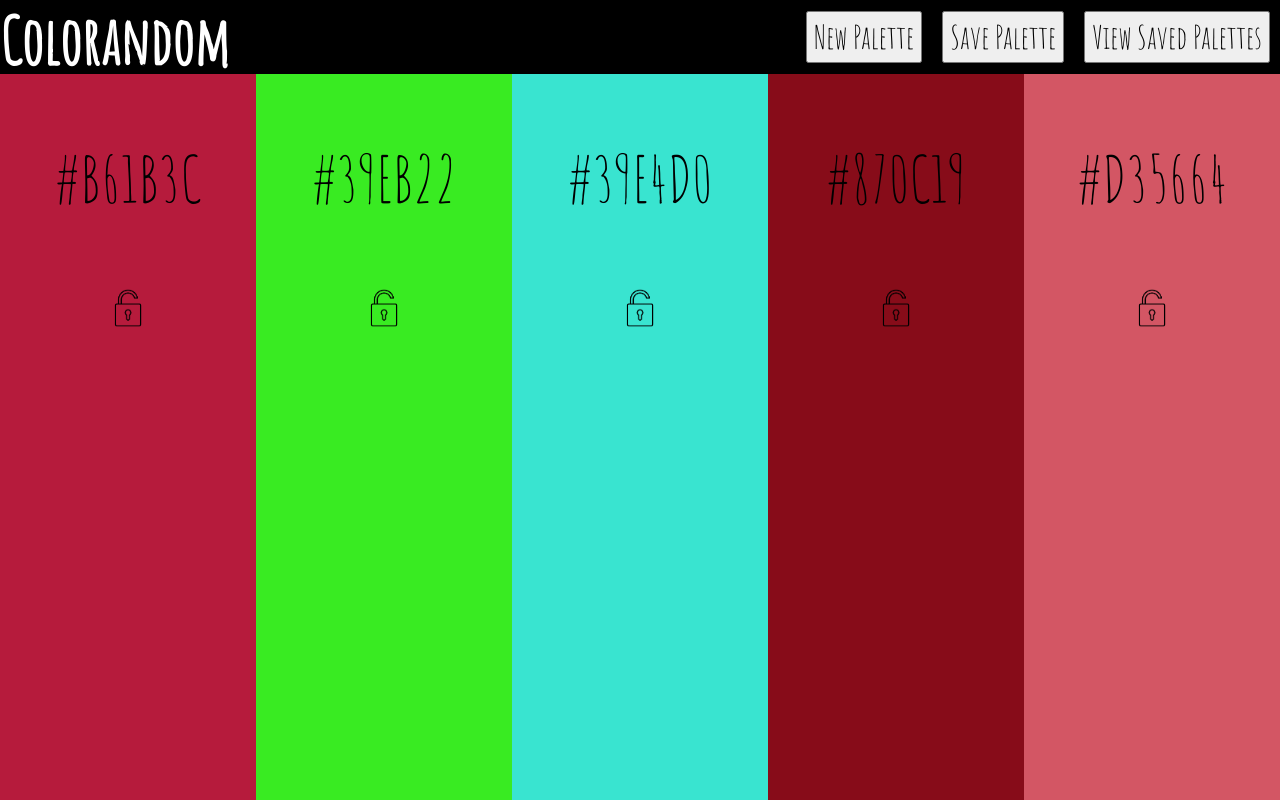
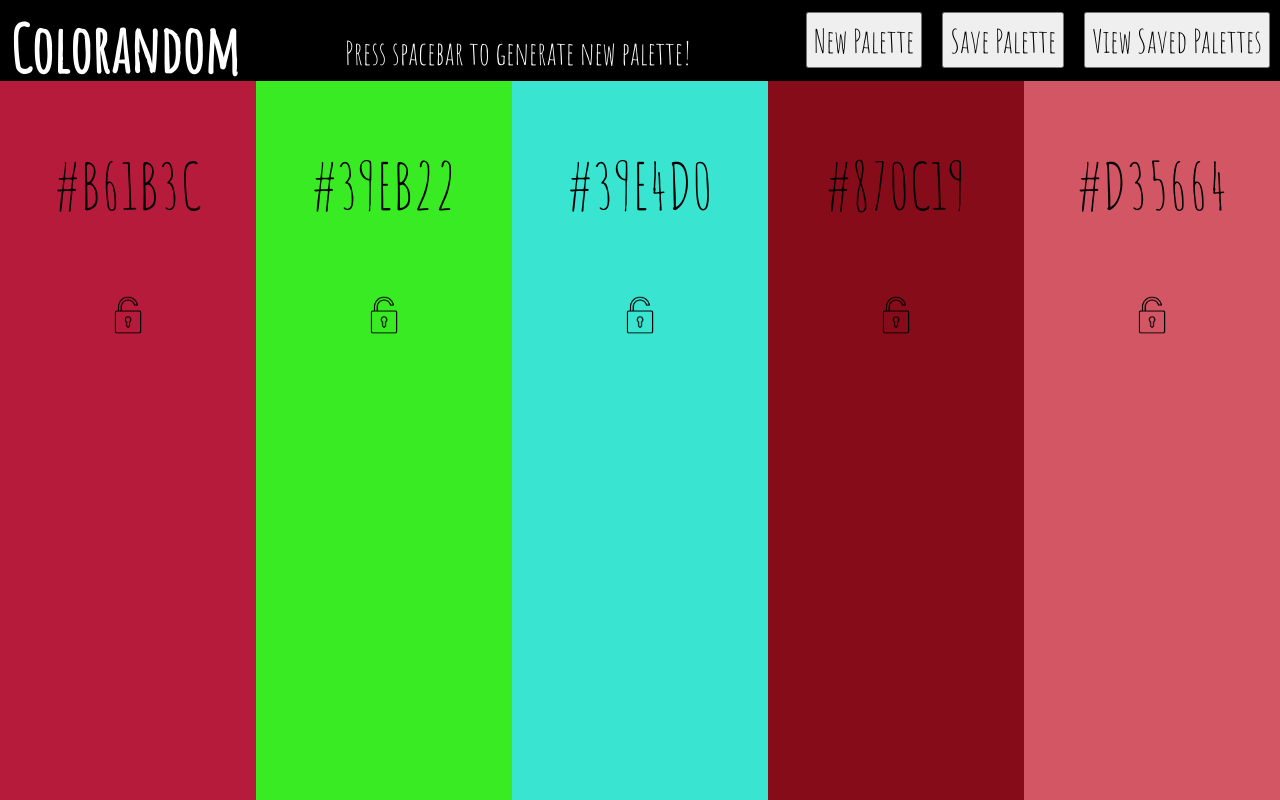
Before and after one commit to danielcurtin/colorandom, a plain HTML site: page index.html in a window 1280 px wide. Shown: the top 800 px of the page. Drawn offline with Linux system fonts and the light colour scheme.

Commit message:
Add spacebar functionaly, add paragraph element and fix css styling

```diff
--- a/index.html
+++ b/index.html
@@ -13,6 +13,7 @@
     <main>
         <header>
             <h1>Colorandom</h1>
+            <p class="tool-tip">Press spacebar to generate new palette!</p>
             <section class="buttons">
                 <button class="button" id="new">New Palette</button>
                 <button class="button" id="save">Save Palette</button>
@@ -41,7 +42,6 @@
                 <img class="lock" id="lock-4" src="./icons/black-unlock.png" alt="">
             </div>
         </section>
-
     </main>
     <nav id="saved-palettes">
         <button id="close-saved"><img src="./icons/close-saved.png" style="width: 30px; height: 30px" alt=""></button>
--- a/scripts.js
+++ b/scripts.js
@@ -46,7 +46,7 @@ var newPaletteBtn = document.querySelector("#new")
 var savePaletteBtn = document.querySelector("#save")
 var viewSavedBtn = document.querySelector("#saved")
 var closeSavedBtn = document.querySelector('#close-saved')
-
+var toolTipText = document.querySelector(".tool-tip")
 
 var color1 = document.querySelector("#color-0")
 var color2 = document.querySelector("#color-1")
@@ -76,6 +76,13 @@ viewSavedBtn.addEventListener('click', openNavBar)
 savePaletteBtn.addEventListener('click', checkForDuplicate)
 closeSavedBtn.addEventListener('click', closeNavBar)
 savedMenu.addEventListener('click', deleteSavedPalette)
+document.addEventListener('keyup', function(event) {
+    if (event.code === 'Space') {
+        toolTipText.classList.remove("tool-tip")
+        createNewPalette()
+    }
+})
+
 
 
 function getRandomNumber() {
--- a/styles.css
+++ b/styles.css
@@ -21,12 +21,19 @@ main {
 header {
     display: flex;
     justify-content: space-between;
+    height: 7vw;
 }
 
 header > h1 {
     font-size: 4rem;
-    margin: 0;
+    margin: 8px 0 0 10px;
     padding: 0px;
+    color: white;
+}
+
+.tool-tip {
+    font-size: 2rem;
+    height: 90%;
     color: white;
 }
 
```
